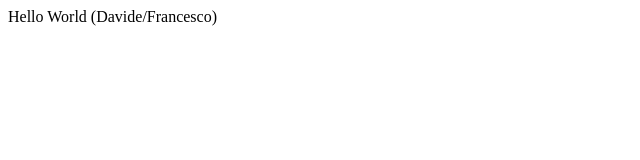
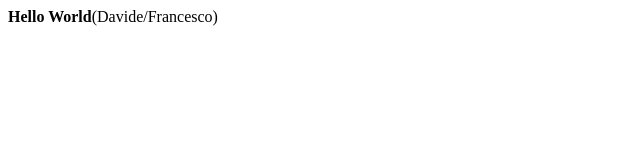
Before and after one commit to Tank07/htmlcss-hello, a plain HTML site: page index.html in a window 1280 px wide. Shown: the full height of the page, 0-640 px from the left. Drawn offline with Linux system fonts and the light colour scheme.

Commit message:
Miglioramento estetico

```diff
--- a/index.html
+++ b/index.html
@@ -7,6 +7,6 @@
     <title>Document</title>
 </head>
 <body>
-    Hello World (Davide/Francesco)
+    <strong>Hello World</strong>(Davide/Francesco)
 </body>
 </html>
```
